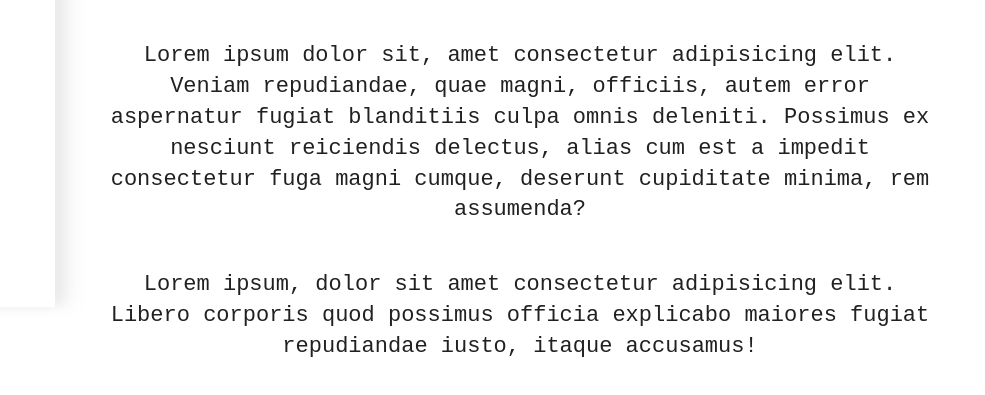
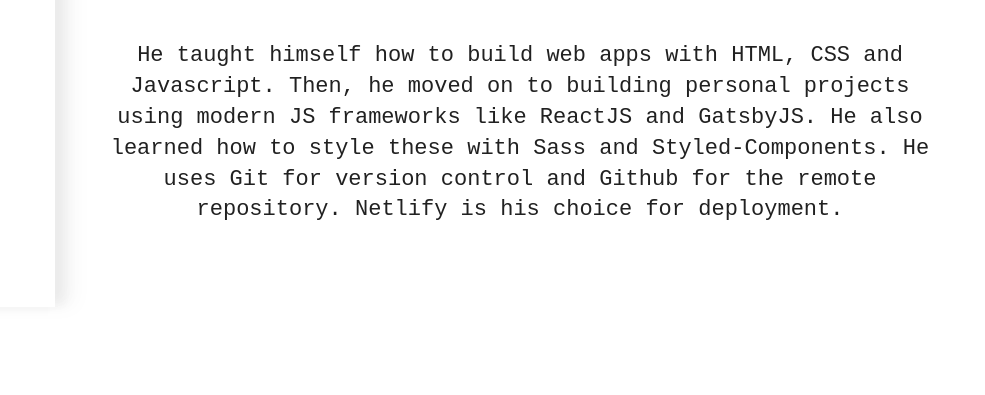
Before and after one commit to paulondevilla/portfolio, a Gatsby site: page /about-me-page in a window 1280 px wide. Shown: the part 493-888 px from the top of the page, 295-1280 px from the left. After the commit the page ends 829 px from the top, so only its background shows below. Built offline with nearby package versions, Linux system fonts and the light colour scheme; Gatsby itself is replaced by a stand-in of ours.

Commit message:
updating about-me page

```diff
--- a/src/components/about-me.js
+++ b/src/components/about-me.js
@@ -14,9 +14,6 @@
 const AboutMe = () => {
   return (
     <AboutMeWrapper>
-      {/* Who likes building user-friendly and responsive web
-        apps and cms-powered websites using modern web technologies */}
-
       <p>
         Paul, who was born and raised in the Philippines, moved to the United
         States back in 2013. Living in the US made him realize that the modern
@@ -26,16 +23,11 @@
         convenient.
       </p>
       <p>
-        Lorem ipsum dolor sit, amet consectetur adipisicing elit. Veniam
-        repudiandae, quae magni, officiis, autem error aspernatur fugiat
-        blanditiis culpa omnis deleniti. Possimus ex nesciunt reiciendis
-        delectus, alias cum est a impedit consectetur fuga magni cumque,
-        deserunt cupiditate minima, rem assumenda?
-      </p>
-      <p>
-        Lorem ipsum, dolor sit amet consectetur adipisicing elit. Libero
-        corporis quod possimus officia explicabo maiores fugiat repudiandae
-        iusto, itaque accusamus!
+        He taught himself how to build web apps with HTML, CSS and Javascript.
+        Then, he moved on to building personal projects using modern JS
+        frameworks like ReactJS and GatsbyJS. He also learned how to style these
+        with Sass and Styled-Components. He uses Git for version control and
+        Github for the remote repository. Netlify is his choice for deployment.
       </p>
     </AboutMeWrapper>
   )
```
